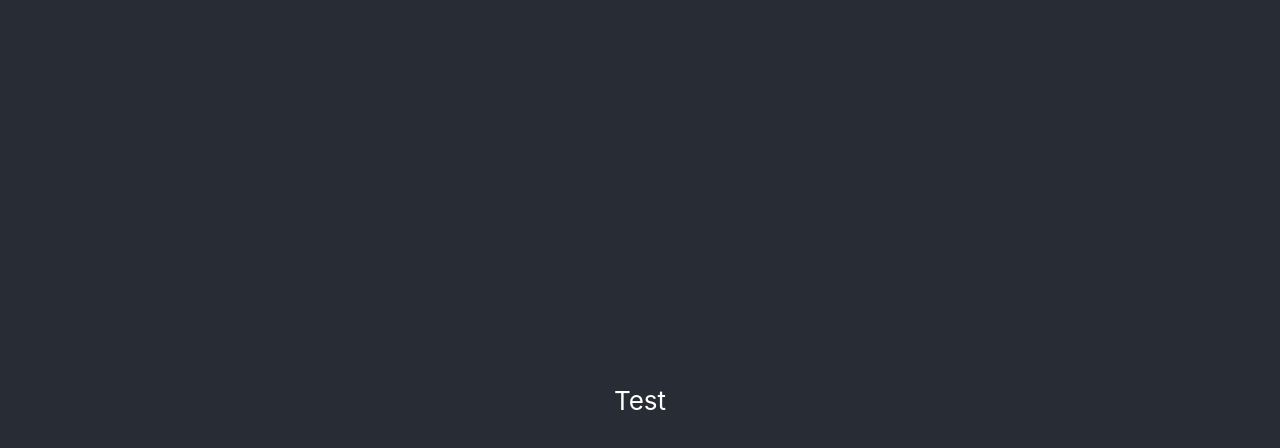
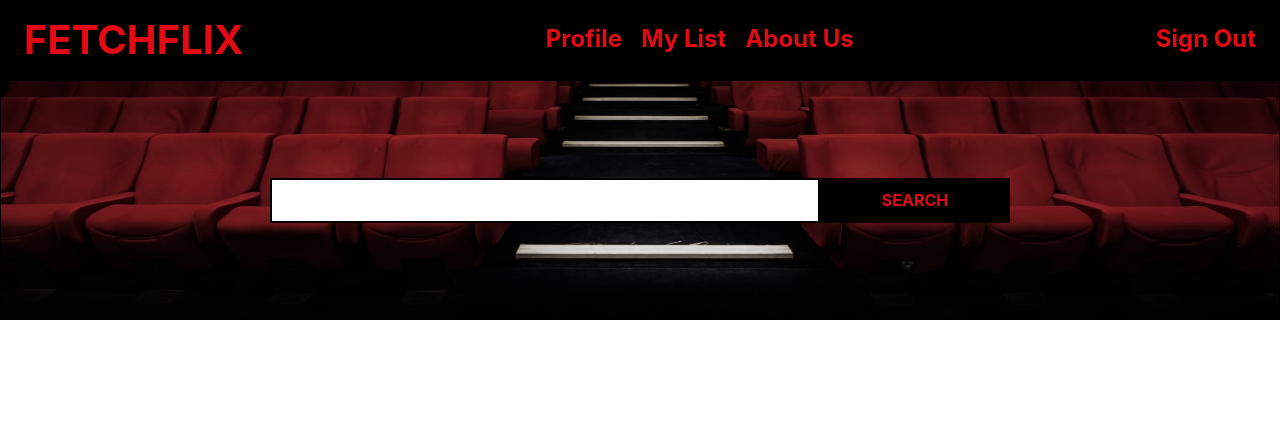
Before and after one commit to muratcanoncu/Movie-Browser-React, a React (Create React App) app: page / in a window 1280 px wide. Shown: the top 448 px of the page. Built offline with nearby package versions, Linux system fonts and the light colour scheme; no server answers.

Commit message:
navbar created

```diff
--- a/package.json
+++ b/package.json
@@ -6,8 +6,11 @@
     "@testing-library/jest-dom": "^5.11.10",
     "@testing-library/react": "^11.2.6",
     "@testing-library/user-event": "^12.8.3",
+    "bootstrap": "^4.6.0",
     "react": "^17.0.2",
+    "react-bootstrap": "^1.5.2",
     "react-dom": "^17.0.2",
+    "react-router-dom": "^5.2.0",
     "react-scripts": "4.0.3",
     "web-vitals": "^1.1.1"
   },
--- a/src/App.css
+++ b/src/App.css
@@ -1,38 +1,60 @@
-.App {
-  text-align: center;
+* {
+  margin: 0;
+  padding: 0;
+  box-sizing: border-box;
 }
-
-.App-logo {
-  height: 40vmin;
-  pointer-events: none;
+/* NavBar */
+nav {
+  background-color: black;
+  height: 80px;
+  padding-top: 7px;
+  box-shadow: 5px 15px 50px lightgrey;
 }
-
-@media (prefers-reduced-motion: no-preference) {
-  .App-logo {
-    animation: App-logo-spin infinite 20s linear;
-  }
+nav h1 {
+  color: #e50914;
+  font-weight: bold;
 }
-
-.App-header {
-  background-color: #282c34;
-  min-height: 100vh;
-  display: flex;
-  flex-direction: column;
-  align-items: center;
-  justify-content: center;
-  font-size: calc(10px + 2vmin);
+nav h4 {
+  color: #e50914;
+  font-weight: bold;
+}
+nav h1:hover,
+h4:hover {
+  cursor: pointer;
+  color: tomato;
+  border-bottom: 3px solid white;
+}
+/* SearchBar */
+#searchBar {
+  background: url(./Components//SearchBar/BgSearch.jpeg);
+  background-position: bottom;
+  background-repeat: no-repeat;
+  background-size: 100vw 70vh;
+  height: 240px;
+  border: 1px solid black;
+}
+#searchBar input {
+  width: 550px;
+  height: 45px;
+  padding: 3px 6px;
+  border: 2px solid black;
+  outline: none;
+  font-weight: bold;
+  font-size: 1.4rem;
+}
+#searchBar button {
+  width: 190px;
+  height: 45px;
+  background: black;
+  color: #e50914;
+  font-weight: bold;
+  padding: 3px 6px;
+  border: none;
+}
+#searchBar button:hover {
+  background: #e50914;
   color: white;
 }
+/* movieContainer */
 
-.App-link {
-  color: #61dafb;
-}
-
-@keyframes App-logo-spin {
-  from {
-    transform: rotate(0deg);
-  }
-  to {
-    transform: rotate(360deg);
-  }
-}
+/* movieCard */
--- a/src/App.js
+++ b/src/App.js
@@ -1,11 +1,18 @@
-import logo from "./logo.svg";
 import "./App.css";
-//! http://www.omdbapi.com/?t=${movieName}&plot=full&apikey=1d8e5734
+import "bootstrap/dist/css/bootstrap.min.css";
+import { HashRouter, Switch, Route } from "react-router-dom";
+//Components
+import NavBar from "./Components/NavBar/NavBar";
+import SearchBar from "./Components/SearchBar/SearchBar";
+
 function App() {
   return (
-    <div className="App">
-      <header className="App-header">Test</header>
-    </div>
+    <HashRouter basename="/">
+      <div className="App">
+        <NavBar></NavBar>
+        <SearchBar></SearchBar>
+      </div>
+    </HashRouter>
   );
 }
 
--- /dev/null
+++ b/src/Components/NavBar/NavBar.js
@@ -0,0 +1,16 @@
+import React from "react";
+function NavBar() {
+  return (
+    <nav className="d-flex justify-content-between align-items-center px-4 w-100">
+      <h1>FETCHFLIX</h1>
+      <div className="d-flex justify-content-between w-25">
+        <h4>Profile</h4>
+        <h4>My List</h4>
+        <h4>About Us</h4>
+      </div>
+      <h4>Sign Out</h4>
+    </nav>
+  );
+}
+
+export default NavBar;
--- /dev/null
+++ b/src/Components/SearchBar/SearchBar.js
@@ -0,0 +1,27 @@
+import { useState } from "react";
+
+function SearchBar() {
+  const [keyWordUpdate, setKeyWordUpdate] = useState("");
+  const [keyWord, setKeyWord] = useState("");
+  const sendKeyWord = () => {
+    setKeyWord(keyWordUpdate);
+    setKeyWordUpdate("");
+  };
+  console.log(keyWordUpdate);
+  console.log(keyWord);
+  return (
+    <div
+      id="searchBar"
+      className="d-flex justify-content-center align-items-center w-100"
+    >
+      <input
+        type="text"
+        value={keyWordUpdate}
+        onChange={(e) => setKeyWordUpdate(e.target.value)}
+      ></input>
+      <button onClick={sendKeyWord}>SEARCH</button>
+    </div>
+  );
+}
+
+export default SearchBar;
--- /dev/null
+++ b/src/ContextFolder/ContextProvider.js
@@ -0,0 +1,42 @@
+import React, { useReducer, createContext, useEffect } from "react";
+//! https://api.themoviedb.org/3/search/movie?api_key=4ff32b3a95fabacb861ecfa8aa1dfcba&query=${movieName}
+//! https://image.tmdb.org/t/p/w200/${posterPath}
+const UserContext = createContext();
+const initialState = {
+  loggedIn: false,
+  movieData: [],
+  keyWord: "",
+};
+const reducer = (state, action) => {
+  switch (action.type) {
+    case "KEYWORD_UPDATED":
+      return {
+        ...state,
+        movieData: action.payload,
+      };
+    default:
+      return state;
+  }
+};
+export function ContextProvider(props) {
+  const [state, dispatch] = useReducer(reducer, initialState);
+  useEffect(() => {
+    fetch(
+      `https://api.themoviedb.org/3/search/movie?api_key=4ff32b3a95fabacb861ecfa8aa1dfcba&query=${state.keyWord}`
+    )
+      .then((responseData) => responseData.json())
+      .then((responseData) => {
+        dispatch({
+          type: "KEYWORD_UPDATED",
+          payload: responseData.results,
+        });
+      });
+  }, [state.keyWord]);
+  return (
+    <UserContext.Provider value={{ mainState: state, myDispatch: dispatch }}>
+      {props.children}
+    </UserContext.Provider>
+  );
+}
+
+export default UserContext;
--- a/src/index.js
+++ b/src/index.js
@@ -1,14 +1,17 @@
-import React from 'react';
-import ReactDOM from 'react-dom';
-import './index.css';
-import App from './App';
-import reportWebVitals from './reportWebVitals';
+import React from "react";
+import ReactDOM from "react-dom";
+import "./index.css";
+import App from "./App";
+import reportWebVitals from "./reportWebVitals";
+import { ContextProvider } from "./ContextFolder/ContextProvider";
 
 ReactDOM.render(
   <React.StrictMode>
-    <App />
+    <ContextProvider>
+      <App />
+    </ContextProvider>
   </React.StrictMode>,
-  document.getElementById('root')
+  document.getElementById("root")
 );
 
 // If you want to start measuring performance in your app, pass a function
```
Also changed, not shown: src/Components/LoadingPage/LoadingPage.js (added, +11 -0 lines), src/Components/MovieContainer/MovieCards/MovieCard.js (added, +16 -0 lines), src/Components/MovieContainer/MovieContainer.js (added), src/Components/SearchBar/BgSearch.jpeg (added), 1 other file (tests, documents, lock files or other folders).
